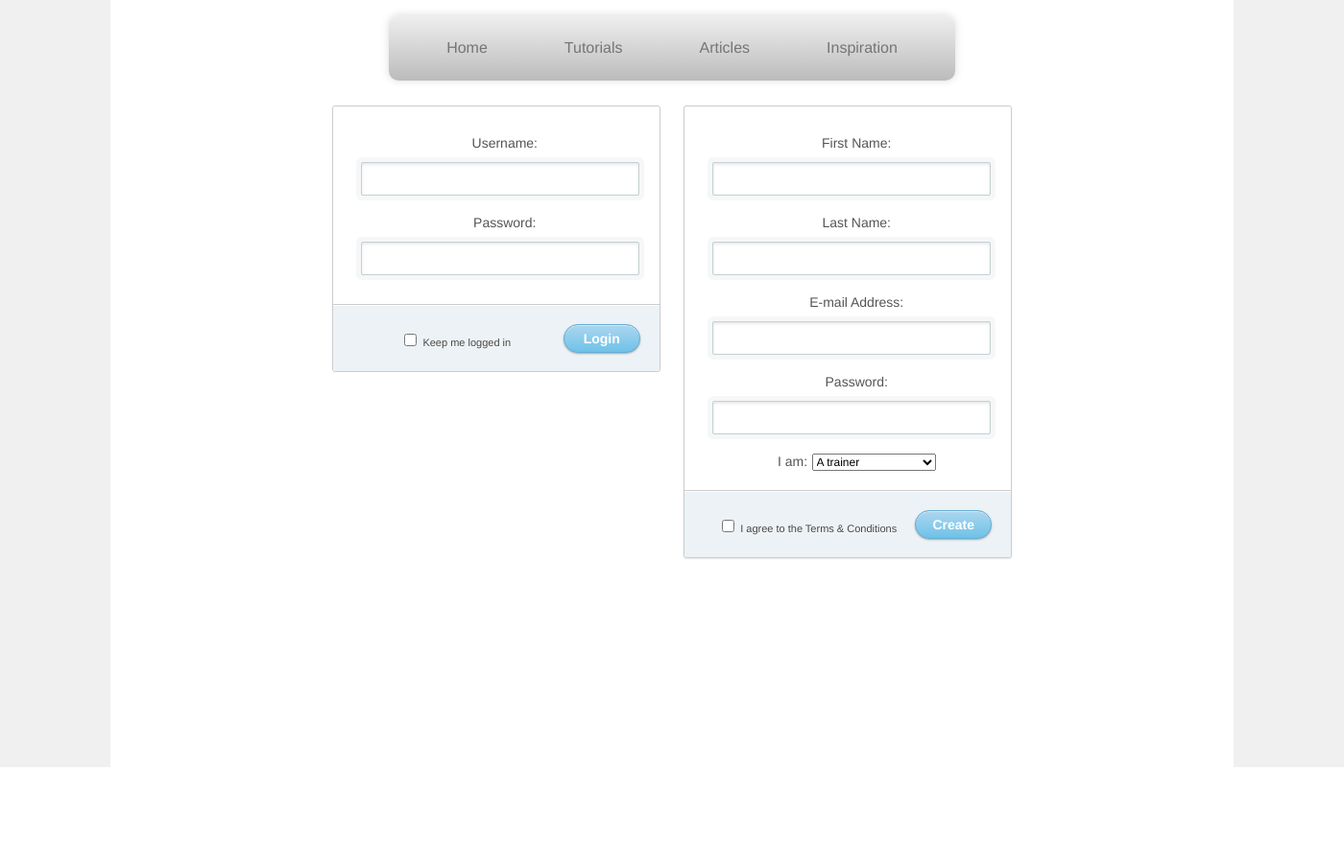
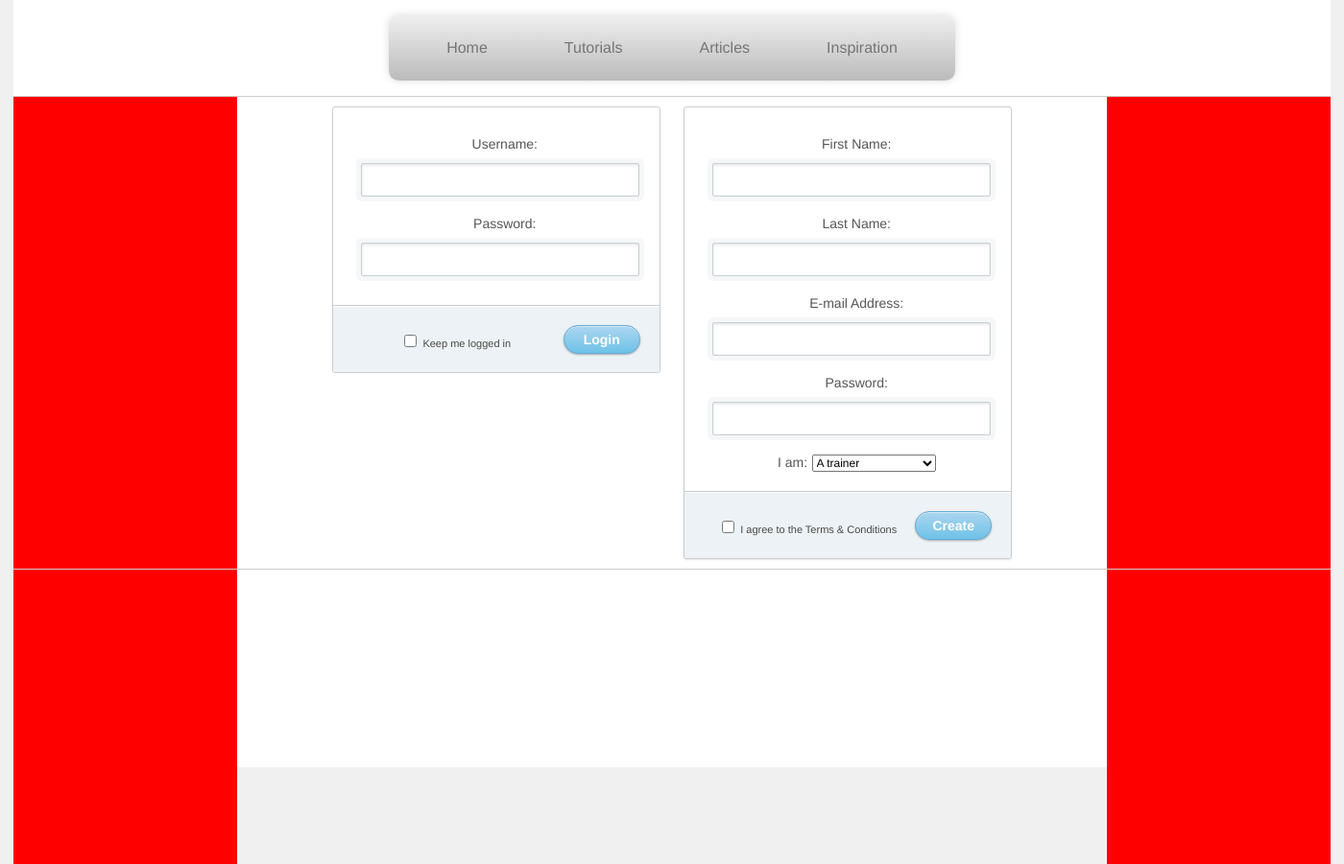
Before and after one commit to bjsawyer/TechFit, a PHP site: page /login.php in a window 1400 px wide. Shown: the whole page at 96% size. Before the commit the page ends 800 px from the top, so only its background shows below. Run offline with PHP 8.4, Linux system fonts and the light colour scheme.

Commit message:
fixing up CSS and layout formatting

```diff
--- a/login.php
+++ b/login.php
@@ -1,12 +1,16 @@
 <html>
 <head>
 	<link rel="stylesheet" type="text/css" href="style.css">
-	<? include('navMenu.php'); ?>
+	<?
+		include('navMenu.php');
+		include('sidebarLeft.php');
+		include('sidebarRight.php');
+	?>
 </head>
 
 <body>
     <!-- Begin Page Content -->
-    <div class="container" id="alignCenter">
+    <div class="bodyContainer" id="alignCenter">
 		<div id="container1">
 			<form>
 				<label for="username">Username:</label>
--- a/navMenu.php
+++ b/navMenu.php
@@ -1,4 +1,4 @@
-<div class="container">
+<div id="navContainer">
 	<nav>
 		<ul>
 			<li><a href="#">Home</a></li>
--- a/style.css
+++ b/style.css
@@ -1,15 +1,16 @@
+/* Page Layout Formatting ---------------------------------------------------------------------------------------- */
 html {
     width: 100%;
-    height: 100%;
+	height: 100%;
     font-family: "Helvetica Neue", Helvetica, sans-serif;
     color: #444;
     -webkit-font-smoothing: antialiased;
     background: #f0f0f0;
 }
 body {
-	width: 1170px;
+	width: 1372px;
 	margin: 0 auto;
-    height: 100%;
+	height: 100%;
     font-family: "Helvetica Neue", Helvetica, sans-serif;
     color: #444;
     -webkit-font-smoothing: antialiased;
@@ -18,53 +19,99 @@ body {
 div {
 	position: relative;
 }
-#alignCenter {
+#navContainer{
+	width: 100%;
+	margin-right: auto;
+	margin-left: auto;
+	border-bottom: 1px solid #ccc;
+}
+.bodyContainer{
+	width: 100%;
+	margin-right: auto;
+	margin-left: auto;
+	border-bottom: 1px solid #ccc;
+}
+#sidebarLeft {
+	display: inline-block;
+	position: relative;
+	width: 17%;
+	height: 100%;
+	float: left;
+	background: red;
+}
+#sidebarRight {
+	display: inline-block;
+	position: relative;
+	width: 17%;
+	height: 100%;
+	float: right;
+	background: red;
+}
+nav {
 	text-align: center;
 }
-#container1 {
-	display: inline-table;
-    width: 340px;
-    height: 275px;
-	background: #fff;
-    border-radius: 3px;
-    border: 1px solid #ccc;x
-    box-shadow: 0 1px 2px rgba(0, 0, 0, .1);
-	margin: 10px;
+nav ul {
+	background: #efefef;
+	background: linear-gradient(top, #efefef 0%, #bbbbbb 100%);
+	background: -moz-linear-gradient(top, #efefef 0%, #bbbbbb 100%);
+	background: -webkit-linear-gradient(top, #efefef 0%,#bbbbbb 100%);
+	box-shadow: 0px 0px 9px rgba(0,0,0,0.15);
+	padding: 0 20px;
+	border-radius: 10px;
+	display: inline-block;
+	list-style: none;
 }
-#container2 {
-	display: inline-table;
-    width: 340px;
-    height: 470px;
-	background: #fff;
-    border-radius: 3px;
-    border: 1px solid #ccc;
-    box-shadow: 0 1px 2px rgba(0, 0, 0, .1);
-	margin: 10px;
+nav ul li:hover > ul {
+	display: block;
 }
-form {
-    margin: 0 auto;
-    margin-top: 20px;
+nav ul:after {
+	content: ""; clear: both;
+	display: block;
 }
-label {
-    color: #555;
-    display: inline-block;
-    margin-left: 18px;
-    padding-top: 10px;
-    font-size: 14px;
+nav ul li {
+	float: left;
 }
-p a {
-    font-size: 11px;
-    color: #aaa;
-    float: right;
-    margin-top: -13px;
-    margin-right: 20px;
-	-webkit-transition: all .4s ease;
-    -moz-transition: all .4s ease;
-    transition: all .4s ease;
+nav ul li:hover {
+	background: #4b545f;
+	background: linear-gradient(top, #4f5964 0%, #5f6975 40%);
+	background: -moz-linear-gradient(top, #4f5964 0%, #5f6975 40%);
+	background: -webkit-linear-gradient(top, #4f5964 0%,#5f6975 40%);
 }
-p a:hover {
-    color: #555;
+nav ul li:hover a {
+	color: #fff;
 }
+nav ul li a {
+	display: block;
+	padding: 25px 40px;
+	color: #757575;
+	text-decoration: none;
+}
+nav ul ul {
+	background: #5f6975;
+	border-radius: 0px;
+	padding: 0;
+	position: absolute;
+	top: 100%;
+	display: none;
+}
+nav ul ul li {
+	float: none;
+	border-top: 1px solid #6b727c;
+	border-bottom: 1px solid #575f6a;
+	position: relative;
+}
+nav ul ul li a {
+	padding: 15px 40px;
+	color: #fff;
+}
+nav ul ul li a:hover {
+	background: #4b545f;
+}
+nav ul ul ul {
+	position: absolute; left: 100%; top:0;
+}
+
+/* Form Formatting --------------------------------------------------------------------------------------- */
 input, select {
     font-family: "Helvetica Neue", Helvetica, sans-serif;
     font-size: 12px;
@@ -144,71 +191,52 @@ input[type=submit]:active {
     background-image: -moz-linear-gradient(top left 90deg, #6ec2e8 0%, #b6e2ff 100%);
     background-image: linear-gradient(top left 90deg, #6ec2e8 0%, #b6e2ff 100%);
 }
-.container{
-	width: 1170px;
-	margin-right: auto;
-	margin-left: auto;
-}
-nav {
+
+/* Other Formatting ------------------------------------------------------------------------------------- */
+#alignCenter {
 	text-align: center;
 }
-nav ul {
-	background: #efefef;
-	background: linear-gradient(top, #efefef 0%, #bbbbbb 100%);
-	background: -moz-linear-gradient(top, #efefef 0%, #bbbbbb 100%);
-	background: -webkit-linear-gradient(top, #efefef 0%,#bbbbbb 100%);
-	box-shadow: 0px 0px 9px rgba(0,0,0,0.15);
-	padding: 0 20px;
-	border-radius: 10px;
-	display: inline-block;
-	list-style: none;
+#container1 {
+	display: inline-table;
+    width: 340px;
+    height: 275px;
+	background: #fff;
+    border-radius: 3px;
+    border: 1px solid #ccc;x
+    box-shadow: 0 1px 2px rgba(0, 0, 0, .1);
+	margin: 10px;
 }
-nav ul li:hover > ul {
-	display: block;
+#container2 {
+	display: inline-table;
+    width: 340px;
+    height: 470px;
+	background: #fff;
+    border-radius: 3px;
+    border: 1px solid #ccc;
+    box-shadow: 0 1px 2px rgba(0, 0, 0, .1);
+	margin: 10px;
 }
-nav ul:after {
-	content: ""; clear: both;
-	display: block;
+form {
+    margin: 0 auto;
+    margin-top: 20px;
 }
-nav ul li {
-	float: left;
+label {
+    color: #555;
+    display: inline-block;
+    margin-left: 18px;
+    padding-top: 10px;
+    font-size: 14px;
 }
-nav ul li:hover {
-	background: #4b545f;
-	background: linear-gradient(top, #4f5964 0%, #5f6975 40%);
-	background: -moz-linear-gradient(top, #4f5964 0%, #5f6975 40%);
-	background: -webkit-linear-gradient(top, #4f5964 0%,#5f6975 40%);
+p a {
+    font-size: 11px;
+    color: #aaa;
+    float: right;
+    margin-top: -13px;
+    margin-right: 20px;
+	-webkit-transition: all .4s ease;
+    -moz-transition: all .4s ease;
+    transition: all .4s ease;
 }
-nav ul li:hover a {
-	color: #fff;
+p a:hover {
+    color: #555;
 }
-nav ul li a {
-	display: block;
-	padding: 25px 40px;
-	color: #757575;
-	text-decoration: none;
-}
-nav ul ul {
-	background: #5f6975;
-	border-radius: 0px;
-	padding: 0;
-	position: absolute;
-	top: 100%;
-	display: none;
-}
-nav ul ul li {
-	float: none;
-	border-top: 1px solid #6b727c;
-	border-bottom: 1px solid #575f6a;
-	position: relative;
-}
-nav ul ul li a {
-	padding: 15px 40px;
-	color: #fff;
-}
-nav ul ul li a:hover {
-	background: #4b545f;
-}
-nav ul ul ul {
-	position: absolute; left: 100%; top:0;
-}
```
